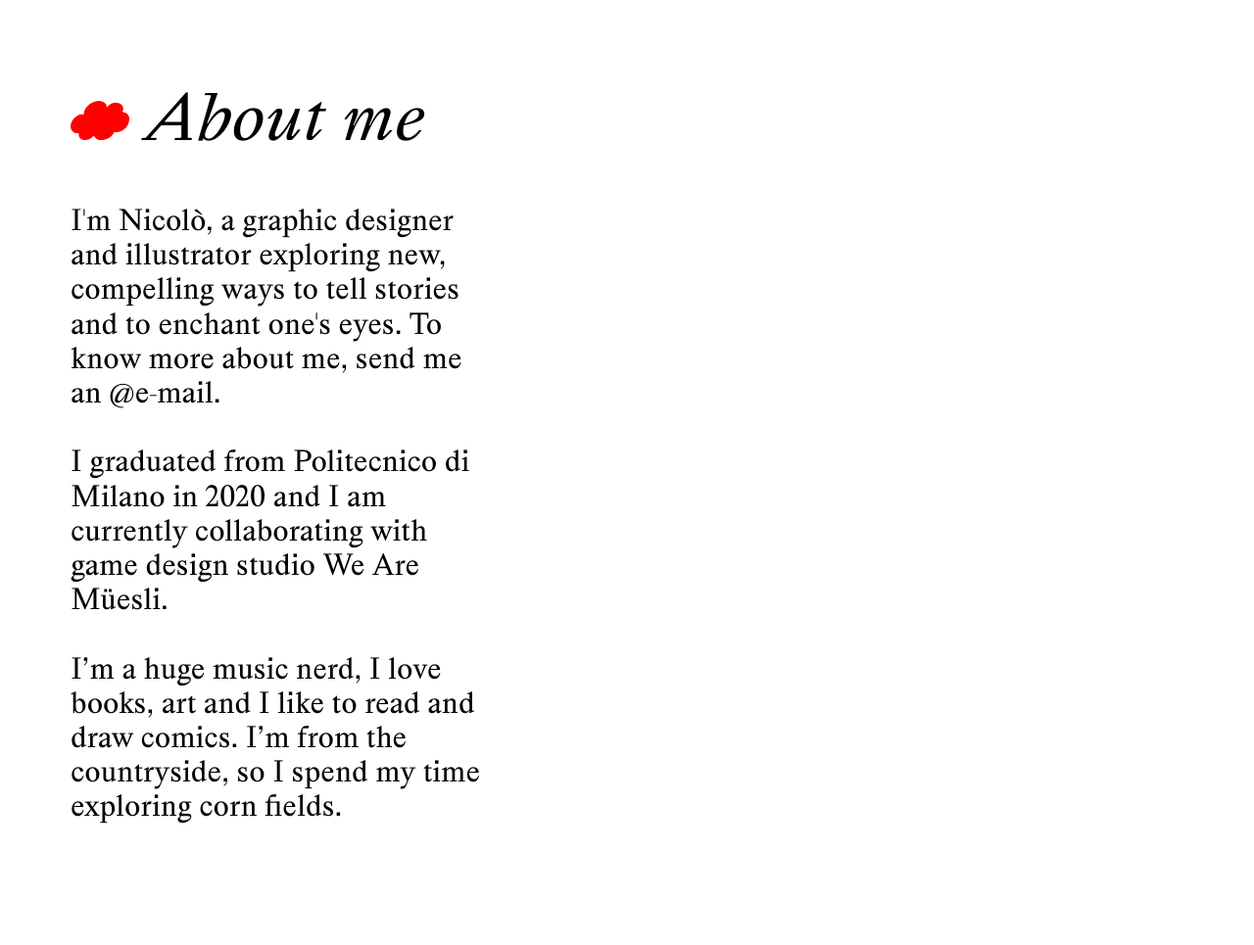
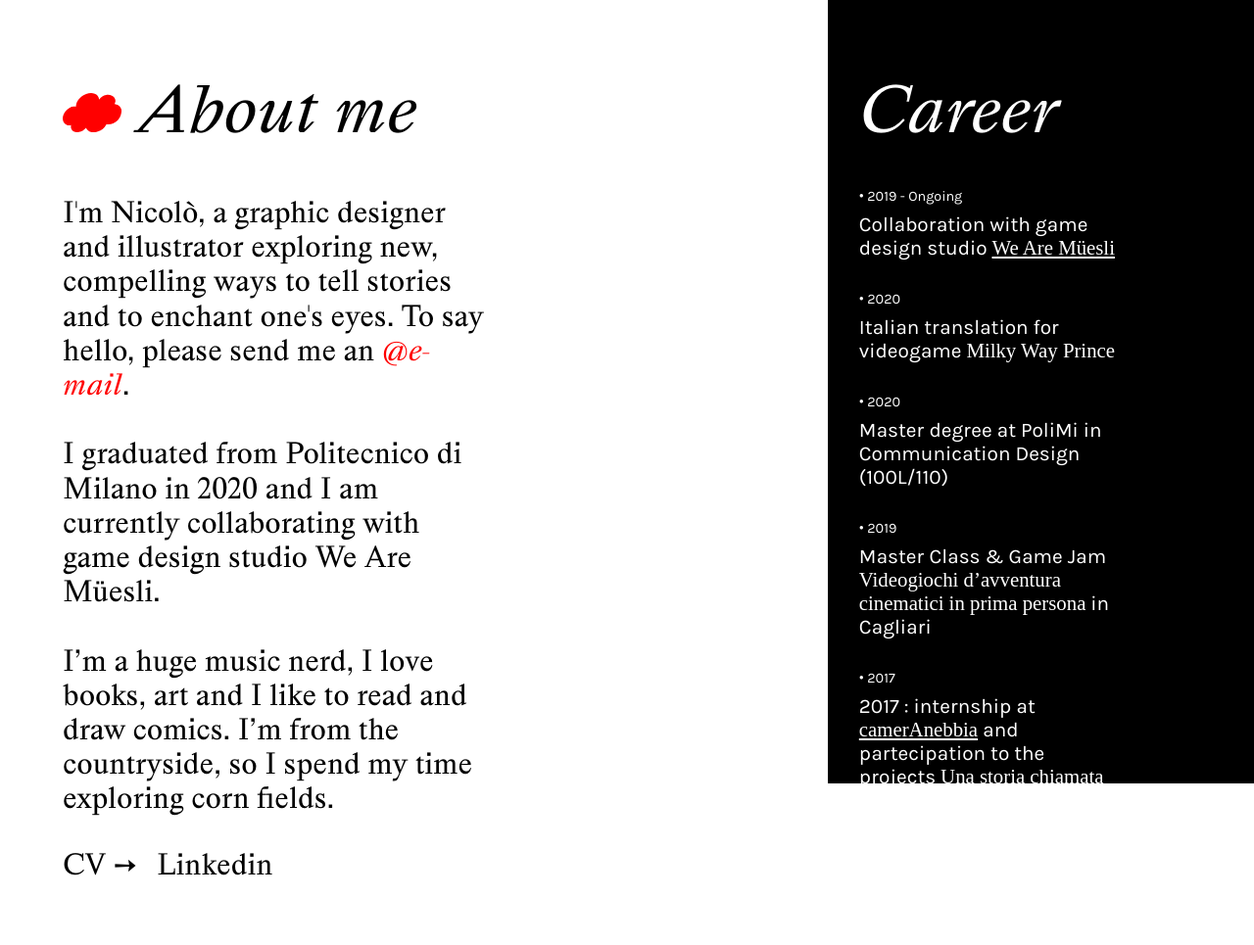
Before and after one commit to nico5lucertola/nukepego, a PHP site: page /career.html in a window 1280 px wide. Shown: the whole page at 98% size. Before the commit the page ends 841 px from the top, so only its background shows below. Run offline with PHP 8.4, Linux system fonts and the light colour scheme.

Commit message:
Career e link roviza
Fatto la pagina della carriera e aggiustato il link che diceva johnny

```diff
--- a/Roviza.html
+++ b/Roviza.html
@@ -75,7 +75,7 @@
 	</div>
 
 	<div id="footer">
-		<a href="Experiencevault.html" class="titoletto-sans white left">⭅ <span class="topistachio">Previous</span></a>
+		<a href="experiencevault.html" class="titoletto-sans white left">⭅ <span class="topistachio">Previous</span></a>
 		<a href="polaris.html" class="titoletto-sans white right"><span class="topistachio">Next</span> ⭆</a>
 	</div>
 
--- a/Style-fruit.css
+++ b/Style-fruit.css
@@ -2,6 +2,9 @@ a {
 	text-decoration: none;
 }
 
+body {
+	margin: 0;
+}
 
 @font-face {
     font-family: HappyTimes_italic;
@@ -21,6 +24,11 @@ a {
 @font-face {
     font-family: Karla_regular;
     src: url(Karla-Regular.ttf);
+}
+
+@font-face {
+    font-family: Karla_italic;
+    src: url(Karla-Italic.ttf);
 }
 
 @font-face {
@@ -94,6 +102,22 @@ a {
 .career-left {
 	width: 34%;
 	padding: 4rem 0 4rem 4rem;
+	display: inline-block;
+}
+
+.career-right {
+	padding: 4rem 0rem 0 2rem;
+	width: 34%;
+	display: inline-block;
+	float: right;
+	background-color: black;
+	height: 100vh;
+	box-sizing:         border-box;
+}
+
+#career-timeline {
+	width: 65%;
+	padding: 2rem 0 0 0;
 }
 
 .career-title {
@@ -103,17 +127,57 @@ a {
 	margin: 0;
 }
 
+.career-anno {
+	font-family: Karla_regular;
+	color: white;
+	font-size: 0.9rem;
+	margin: 0 0 0.5rem 0;
+}
+
+.career-lavoro {
+	font-family: Karla_regular;
+	color: white;
+	font-size: 1.3rem;
+	margin: 0 0 2rem 0;
+}
+
+.underline {
+	text-decoration: underline;
+}
+
+.italic {
+	font-family: Karla-italic;
+}
+
+
 .stellina {
 	color: red;
 	font-size: 6rem;
 }
 
 .career-text {
-	margin: 2.5rem 0 0 0;
+	margin: 2.5rem 0 2rem 0;
 	font-family: HappyTimes_regular;
 	font-size: 1.8rem;
 	line-height: 2.2rem;
+}
 
+.career-link {
+	font-family: HappyTimes_regular;
+	font-size: 1.8rem;
+	line-height: 2.2rem;
+	color: black;
+	margin: 0 1rem 0 0 ;
+}
+
+.career-link:hover {
+	color: red;
+}
+
+.career-mail {
+	color: red;
+	font-family: HappyTimes_italic;
+	cursor: pointer;
 }
 
 
@@ -124,6 +188,10 @@ a {
 
 .info-svg {
 	width: 60px;
+}
+
+.white {
+	color: white;
 }
 
 
--- a/career.html
+++ b/career.html
@@ -12,10 +12,32 @@
 
 	<div class="career-left">
 
-		<p class="career-title"><img class="info-svg"src="cloud.svg"> About me</p>
-		<p class="career-text">I'm Nicolò, a graphic designer and illustrator exploring new, compelling ways to tell stories and to enchant one's eyes. To know more about me,  send me an @e-mail.<br><br>I graduated from Politecnico di Milano in 2020 and I am currently collaborating with game design studio We Are Müesli.<br><br>I’m a huge music nerd, I love books, art and I like to read and draw comics. I’m from the countryside, so I spend my time exploring corn fields.
+		<p class="career-title"><a href="index.html"><img class="info-svg"src="cloud.svg"></a> About me</p>
+		<p class="career-text">I'm Nicolò, a graphic designer and illustrator exploring new, compelling ways to tell stories and to enchant one's eyes. To say hello, please send me an <a class="career-mail" href="mailto:nicolo.marchetti@live.com">@e-mail</a>.<br><br>I graduated from Politecnico di Milano in 2020 and I am currently collaborating with game design studio We Are Müesli.<br><br>I’m a huge music nerd, I love books, art and I like to read and draw comics. I’m from the countryside, so I spend my time exploring corn fields.
 </p>
+		<a class="career-link" href="CV_Marchetti.pdf">CV ➙</a>
+		<a class="career-link" href="" target="_BLANK">Linkedin</a>
+	</div>
 
+	<div class="career-right">
+		<p class="career-title white">Career</p>
+
+		<div id="career-timeline">
+			<p class="career-anno">• 2019 - Ongoing</p>
+			<p class="career-lavoro">Collaboration with game design studio <a class="underline italic white" href="https://www.wearemuesli.it/" target="_BLANK">We Are Müesli</a></p>
+
+			<p class="career-anno">• 2020</p>
+			<p class="career-lavoro">Italian translation for videogame <span class="italic">Milky Way Prince</span></p>
+
+			<p class="career-anno">• 2020</p>
+			<p class="career-lavoro">Master degree at PoliMi in Communication Design (100L/110)</p>
+
+			<p class="career-anno">• 2019</p>
+			<p class="career-lavoro">Master Class & Game Jam <span class="italic">Videogiochi d’avventura cinematici in prima persona</span> in Cagliari</p>
+
+			<p class="career-anno">• 2017</p>
+			<p class="career-lavoro">2017 : internship at <a class="underline italic white" href="https://www.cameranebbia.com/desktop.html" target="_BLANK">camerAnebbia</a> and partecipation to the projects <span class="italic">Una storia chiamata Rivoluzione</span> and <span class="italic">Icone sovietiche</span></p>
+		</div>
 	</div>
 
 
```
Also changed, not shown: 4 other files.
